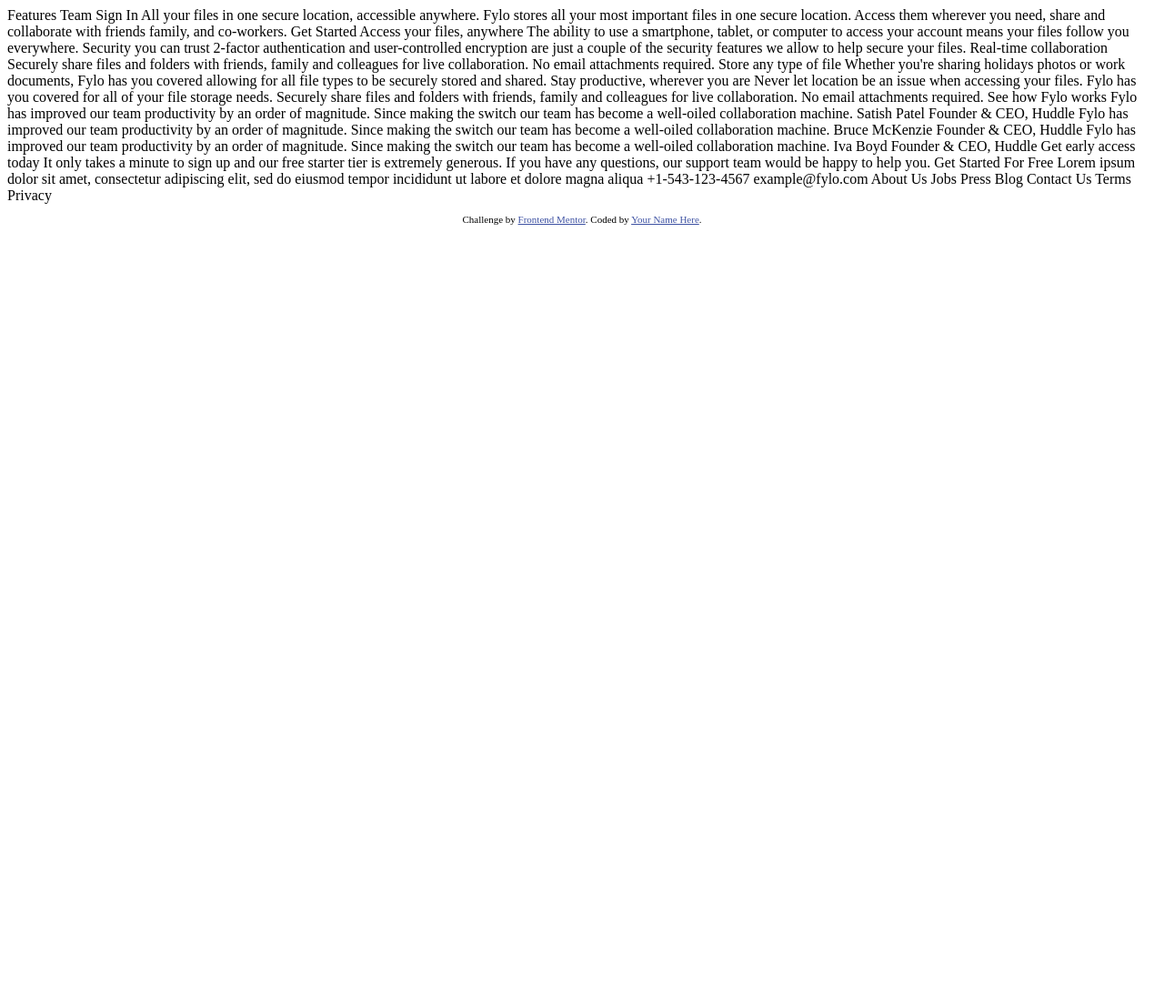
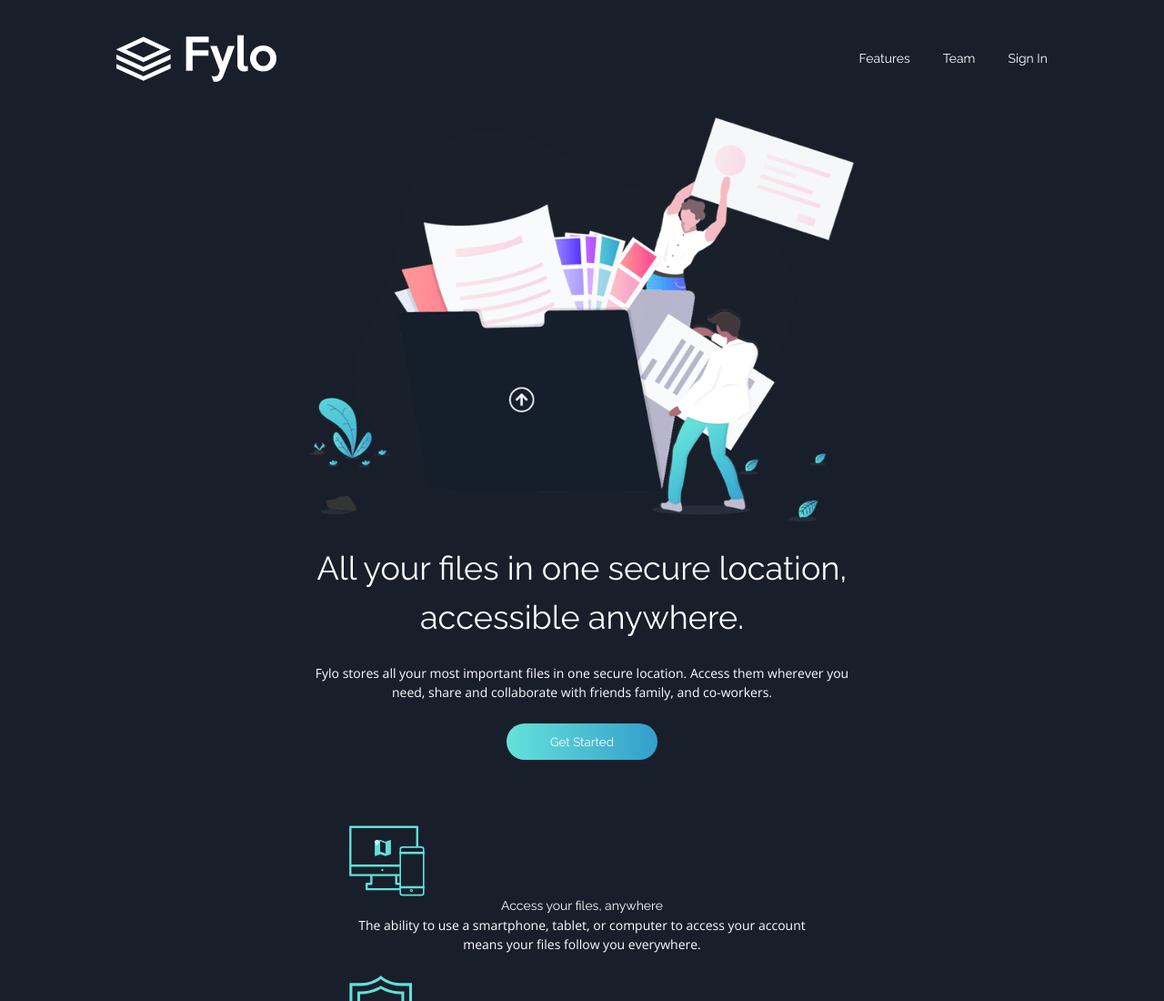
Before and after one commit to oonderrr/fylo-dark-theme-landing-page-master, a plain HTML site: page index.html in a window 1280 px wide. Shown: the top 1100 px of the page at 91% size. Before the commit the page ends 800 px from the top, so only its background shows below. Drawn offline with nearby package versions, Linux system fonts and the light colour scheme.

Commit message:
Header, hero section falan

```diff
--- a/index.html
+++ b/index.html
@@ -6,45 +6,86 @@
 
     <link rel="icon" type="image/png" sizes="32x32" href="./images/favicon-32x32.png">
 
+    <link rel="stylesheet" href="reset.css">
+
+    <link rel="preconnect" href="https://fonts.googleapis.com">
+    <link rel="preconnect" href="https://fonts.gstatic.com" crossorigin>
+    <link href="https://fonts.googleapis.com/css2?family=Raleway&display=swap" rel="stylesheet">
+    <link href="https://fonts.googleapis.com/css2?family=Raleway:wght@700&display=swap" rel="stylesheet">
+    <link href="https://fonts.googleapis.com/css2?family=Open+Sans:ital@0;1&display=swap" rel="stylesheet">
+    <link href="https://fonts.googleapis.com/css2?family=Open+Sans:ital,wght@0,700;1,700&display=swap" rel="stylesheet">
+
+    <link rel="stylesheet" href="style.css">
+
     <title>Frontend Mentor | Fylo landing page with dark theme and features grid</title>
 
     <!-- Feel free to remove these styles or customise in your own stylesheet 👍 -->
-  <style>
-    .attribution { font-size: 11px; text-align: center; }
-    .attribution a { color: hsl(228, 45%, 44%); }
-  </style>
+
   </head>
   <body>
-  Features
-  Team
-  Sign In
-
+    <div class="container">
+      <header>
+        <div>
+          <img src="images/logo.svg" alt="Logo">
+        </div>
+        <nav>
+          <a href="#">Features</a>
+          <a href="#">Team</a>
+          <a href="#">Sign In</a>
+        </nav>
+      </header>
+      <section id="hero">
+        <div class="heroImage">
+          <img src="images/illustration-intro.png" alt="Intro">
+        </div>
+        <h1>
           All your files in one secure location, accessible anywhere.
-
+        </h1>
+        <p>
           Fylo stores all your most important files in one secure location. Access them wherever
           you need, share and collaborate with friends family, and co-workers.
+        </p>
+        <button class="primaryButton">Get Started</button>
+      </section>
+      <section id="features">
+        <div class="featureCard">
+          <div class="featureCardImage">
+            <img src="images/icon-access-anywhere.svg" alt="Feature image 1">
+            <h3>Access your files, anywhere</h3>
+            <p> The ability to use a smartphone, tablet, or computer to access your account means your
+              files follow you everywhere.</p>
+          </div>
+        </div>
+        <div class="featureCard">
+          <div class="featureCardImage">
+            <img src="images/icon-security.svg" alt="Feature image 1">
+            <h3>Security you can trust</h3>
+            <p> 2-factor authentication and user-controlled encryption are just a couple of the security
+              features we allow to help secure your files.</p>
+          </div>
+        </div>
+        <div class="featureCard">
+          <div class="featureCardImage">
+            <img src="images/icon-collaboration.svg" alt="Feature image 1">
+            <h3>Real-time collaboration</h3>
+            <p>Securely share files and folders with friends, family and colleagues for live collaboration.
+              No email attachments required.</p>
+          </div>
+        </div>
+        <div class="featureCard">
+          <div class="featureCardImage">
+            <img src="images/icon-any-file.svg" alt="Feature image 1">
+            <h3>Store any type of file</h3>
+            <p>Whether you're sharing holidays photos or work documents, Fylo has you covered allowing for all
+              file types to be securely stored and shared.</p>
+          </div>
+        </div>
 
-  Get Started
+      </section>
+    </div>
 
-  Access your files, anywhere
 
-  The ability to use a smartphone, tablet, or computer to access your account means your
-  files follow you everywhere.
-
-  Security you can trust
-
-  2-factor authentication and user-controlled encryption are just a couple of the security
-  features we allow to help secure your files.
-
-  Real-time collaboration
-
-  Securely share files and folders with friends, family and colleagues for live collaboration.
-  No email attachments required.
-
-  Store any type of file
-
-  Whether you're sharing holidays photos or work documents, Fylo has you covered allowing for all
-  file types to be securely stored and shared.
+    <!--
 
     Stay productive, wherever you are
 
@@ -94,13 +135,6 @@
 
     Contact Us
     Terms
-  Privacy
-
-  <footer>
-    <p class="attribution">
-      Challenge by <a href="https://www.frontendmentor.io?ref=challenge" target="_blank">Frontend Mentor</a>.
-      Coded by <a href="#">Your Name Here</a>.
-    </p>
-  </footer>
+    Privacy-->
   </body>
 </html>
--- /dev/null
+++ b/reset.css
@@ -0,0 +1,48 @@
+html, body, div, span, applet, object, iframe,
+h1, h2, h3, h4, h5, h6, p, blockquote, pre,
+a, abbr, acronym, address, big, cite, code,
+del, dfn, em, img, ins, kbd, q, s, samp,
+small, strike, strong, sub, sup, tt, var,
+b, u, i, center,
+dl, dt, dd, ol, ul, li,
+fieldset, form, label, legend,
+table, caption, tbody, tfoot, thead, tr, th, td,
+article, aside, canvas, details, embed,
+figure, figcaption, footer, header, hgroup,
+menu, nav, output, ruby, section, summary,
+time, mark, audio, video {
+    margin: 0;
+    padding: 0;
+    border: 0;
+    font-size: 100%;
+    font: inherit;
+    vertical-align: baseline;
+}
+/* HTML5 display-role reset for older browsers */
+article, aside, details, figcaption, figure,
+footer, header, hgroup, menu, nav, section {
+    display: block;
+}
+body {
+    line-height: 1;
+}
+ol, ul {
+    list-style: none;
+}
+blockquote, q {
+    quotes: none;
+}
+blockquote:before, blockquote:after,
+q:before, q:after {
+    content: '';
+    content: none;
+}
+table {
+    border-collapse: collapse;
+    border-spacing: 0;
+}
+
+button{
+    outline: none;
+    border: none;
+}
--- /dev/null
+++ b/style.css
@@ -0,0 +1,101 @@
+/*- Dark Blue (intro and email sign up background): hsl(217, 28%, 15%)
+- Dark Blue (main background): hsl(218, 28%, 13%)
+- Dark Blue (footer background): hsl(216, 53%, 9%)
+- Dark Blue (testimonials background): hsl(219, 30%, 18%)
+- Cyan (inside call-to-action gradient): hsl(176, 68%, 64%)
+- Blue (inside call-to-action gradient): hsl(198, 60%, 50%)
+- Light Red (error): hsl(0, 100%, 63%)
+- White: hsl(0, 0%, 100%)
+*/
+
+:root {
+    --darkBlue : hsl(218, 28%, 13%);
+    --white: hsl(0, 0%, 100%);
+    --blue : hsl(198, 60%, 50%);
+    --cyan : hsl(176, 68%, 64%);
+}
+
+body {
+    color: var(--white);
+    background-color: var(--darkBlue);
+    font-size: 14px;
+    font-family: "Open Sans", sans-serif;
+    line-height: 1.5;
+}
+
+h1, h2 ,h3 ,h4, h5, h6, button, nav {
+    font-family: "Raleway", sans-serif;
+}
+
+.container{
+    width: 94%;
+    max-width: 1024px;
+    margin-left: auto;
+    margin-right: auto;
+}
+
+.primaryButton{
+    background: linear-gradient(to right, var(--cyan), var(--blue));
+    border-radius: 999px;
+    padding: 12px 48px;
+    color: var(--white);
+    margin-top: 24px;
+}
+
+header{
+    height: 128px;
+    display: flex;
+    align-items: center;
+    justify-content: space-between;
+}
+
+a{
+    text-decoration: none;
+    color: inherit;
+}
+
+nav{
+    display: flex;
+    gap: 36px;
+}
+
+img{
+    display: block;
+    max-width: 100%;
+}
+
+#hero{
+    margin-right: auto;
+    margin-left: auto;
+    text-align: center;
+    max-width: 75ch;
+}
+
+#hero .heroImage{
+     margin-right: auto;
+     margin-left: auto;
+}
+
+#hero h1{
+    margin-top: 24px;
+    margin-bottom: 24px;
+    font-size: 36px;
+}
+
+#features{
+    margin-top: 72px;
+    display: flex;
+    align-items: center;
+    justify-content: center;
+    flex-wrap: wrap;
+    gap: 24px;
+}
+
+#features .featureCard{
+    display: flex;
+    flex-direction: column;
+    align-items: center;
+    text-align: center;
+    width: 50%;
+    min-width: 320px;
+}
```
Lines whose indentation alone changed are shown as unchanged.
